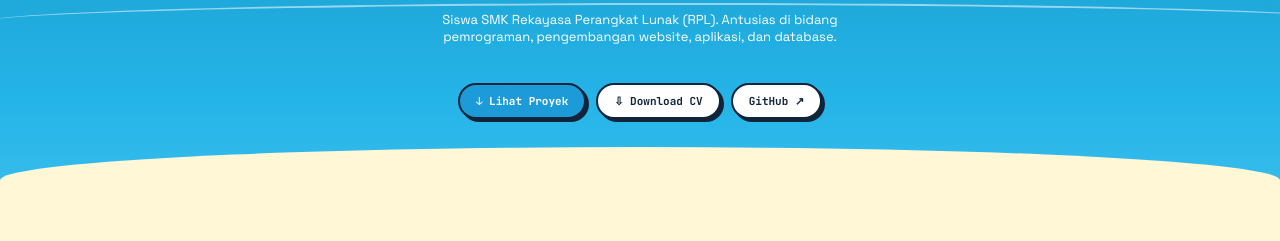
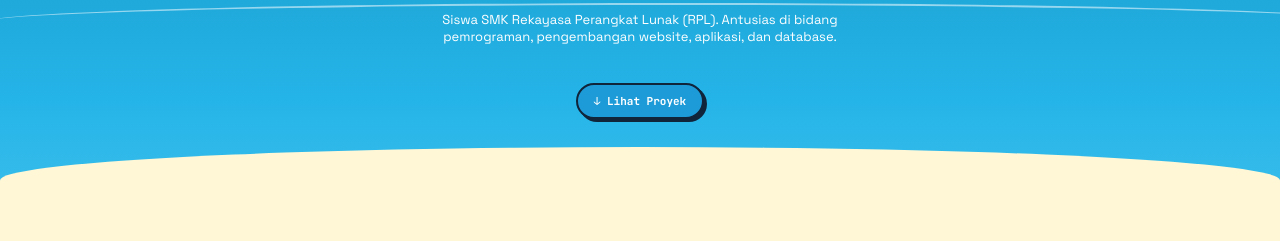
Before and after one commit to RafiZaki1/portofolio-zainal, a plain HTML site: page index.html in a window 1280 px wide. Shown: the part 381-622 px from the top of the page. Drawn offline with Linux system fonts and the light colour scheme.

Commit message:
Hapus tombol Download CV dan GitHub dari hero
Co-Authored-By: Claude Haiku 5.5 <noreply@anthropic.com>

```diff
--- a/index.html
+++ b/index.html
@@ -189,7 +189,7 @@ footer{position:absolute;bottom:0;left:0;right:0;background:var(--cream);padding
   <div class="deco" id="duck">🦆</div><div class="say" id="say"></div>
   <h1 id="name"><div data-t="ZAINAL"></div><div data-t="AMININ"></div></h1>
   <p class="sub">Siswa SMK Rekayasa Perangkat Lunak (RPL). Antusias di bidang pemrograman, pengembangan website, aplikasi, dan database.</p>
-  <div class="btns"><a class="btn p" href="#kasus">↓ Lihat Proyek</a><a class="btn" href="#">⇩ Download CV</a><a class="btn" href="#" >GitHub ↗</a></div>
+  <div class="btns"><a class="btn p" href="#kasus">↓ Lihat Proyek</a></div>
   <div class="sand"></div>
   <div class="deco" style="left:3%;bottom:6%;font-size:70px">🌴</div>
   <div class="deco boat">⛵</div>
```
